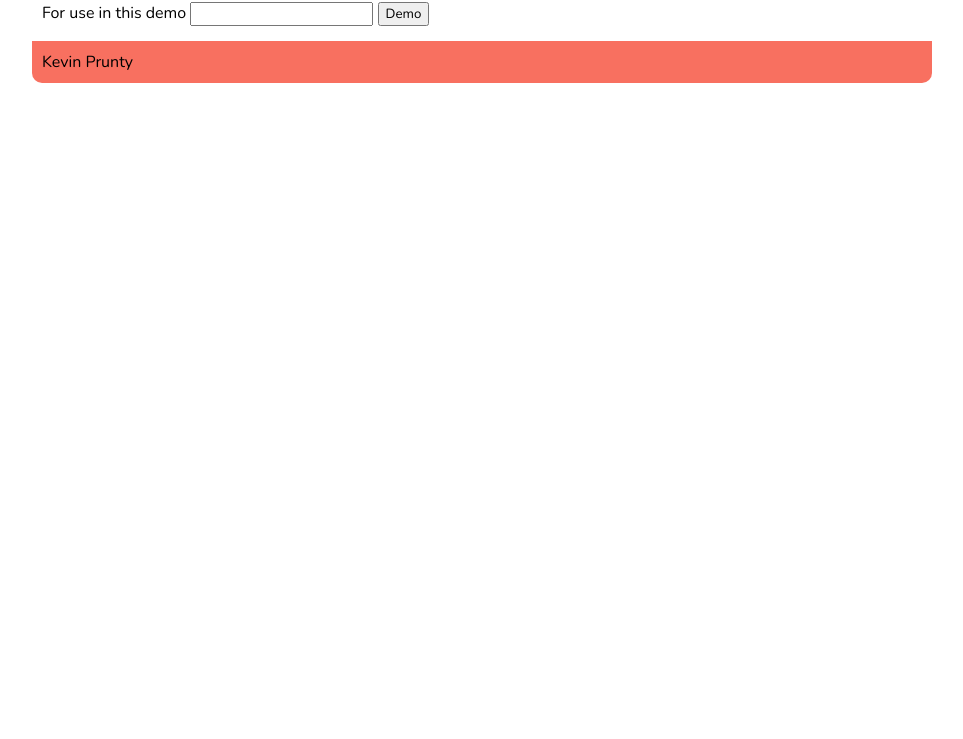
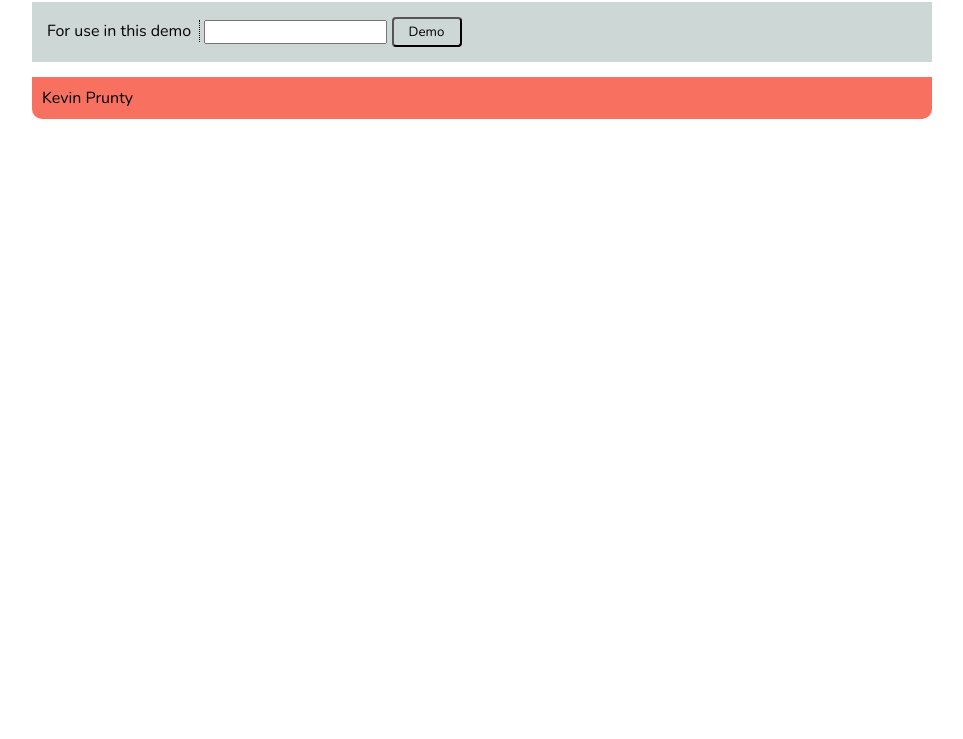
Before and after one commit to kevinprunty/kevinprunty.github.io, a website: page skills/index.html in a window 1280 px wide. Shown: the part 61-800 px from the top of the page, without its empty margins (158-1121 px from the left). Drawn offline with nearby package versions, Linux system fonts and the light colour scheme.

Commit message:
Finished demo form, will provide functionality later

```diff
--- a/skills/index.html
+++ b/skills/index.html
@@ -19,11 +19,14 @@
         </header>
 
         <!-- Content -->
+        <!-- Demo form -->
         <form action="#" method="GET">
             <label for="textline">For use in this demo</label>
-            <input type="text" id = "textline" name="textline">
-            <button type="button">Demo</button>
+            <input type="text" id = "demoFormTextline" name="demoFormTextline">
+            <button type="button" id="demoFormButton">Demo</button>
         </form>
+
+        <!-- Demo status -->
 
         <footer>Kevin Prunty</footer>
 
--- a/style/demo.css
+++ b/style/demo.css
@@ -1,3 +1,32 @@
+/*
+* Colors:
+*   main: #cdd7d6
+*   accent: #f87060
+*   secondary: #102542
+*/
 form {
     margin: 10px;
+    background-color: #cdd7d6;
+    padding: 15px;
+    margin: 10px 0 10px 0;
 }
+
+form label{
+    border-right: 1px dotted black;
+    padding-right: 8px;
+}
+
+form button{
+    border-radius: 4px;
+    height: 30px;
+    width: 70px;
+    background-color: #cdd7d6;
+}
+
+form button:hover{
+    background-color: #dee8e7;
+}
+
+form button:active{
+    background-color: #bcc6c5;
+}
```
